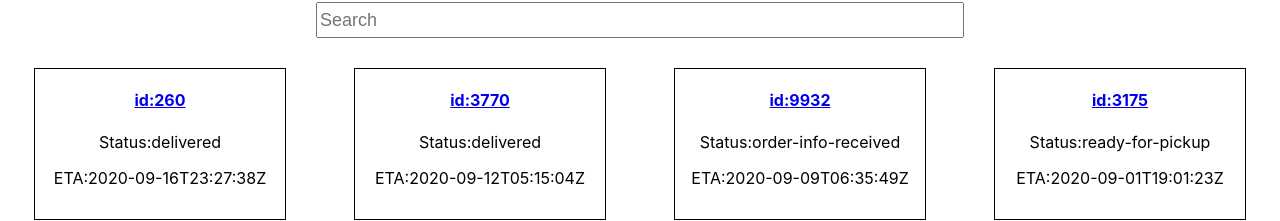
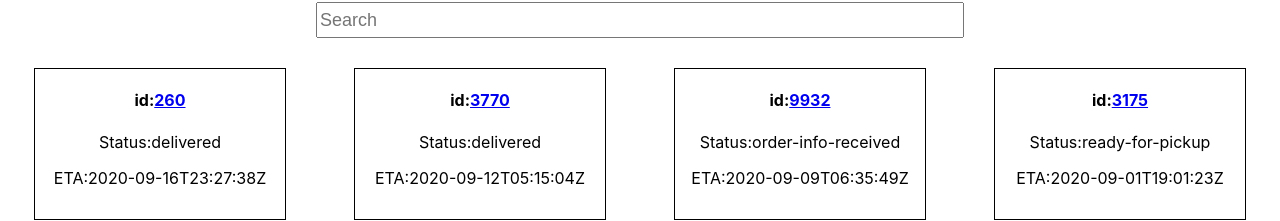
Before and after one commit to Omer975/SDA-ReactProject, a React (Create React App) app: page /home in a window 1280 px wide. Shown: the part 642-863 px from the top of the page. Built offline with nearby package versions, Linux system fonts and the light colour scheme.

Commit message:
link id changed

```diff
--- a/src/components/Card.jsx
+++ b/src/components/Card.jsx
@@ -12,7 +12,7 @@ export default function Card(props) {
             { props.filteredInfo.map(post => {
             return(
                 <div key={ post.id} className="post">
-                    <Link to="/cardinfo"><h4>id:{ post.id }</h4></Link>
+                    <h4>id:<Link to="/cardinfo">{ post.id }</Link></h4>
                     <p>Status:{ post.status }</p>
                     <p>ETA:{ post.eta }</p>
                 </div>
```
